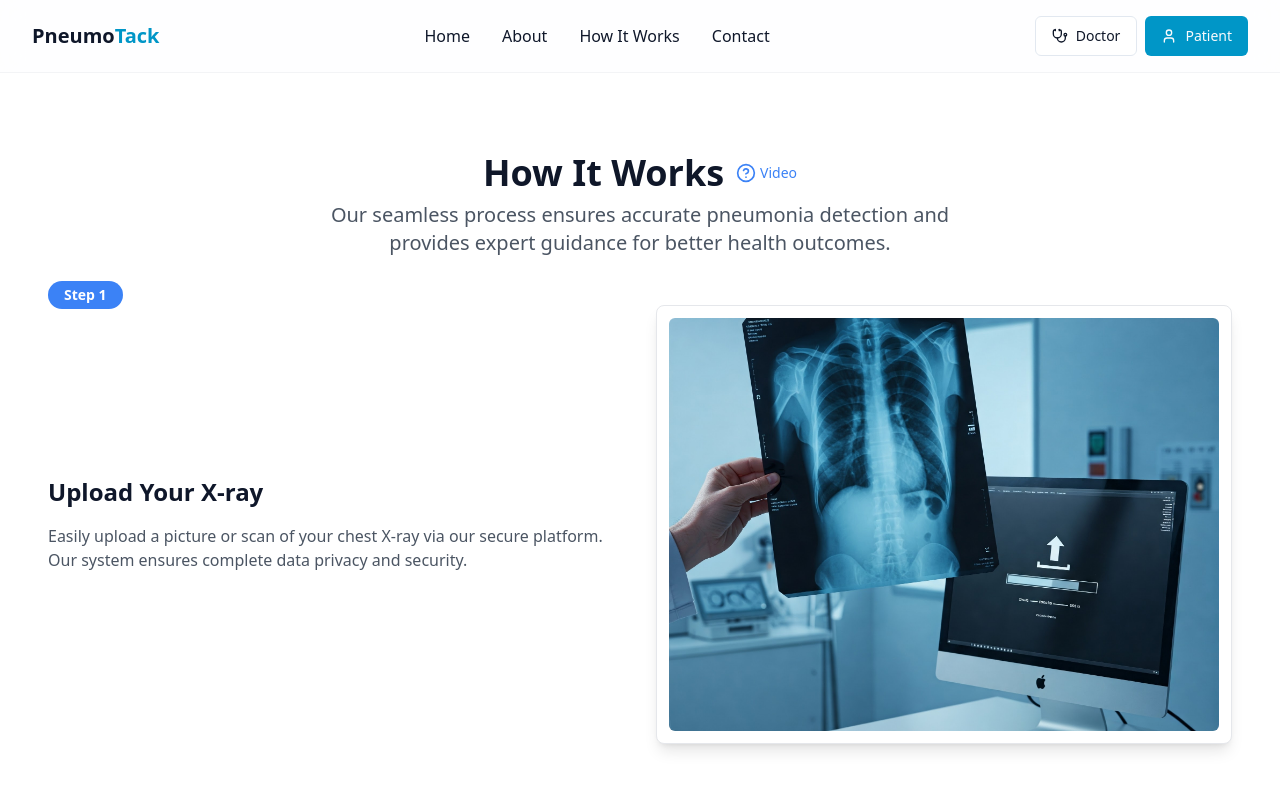
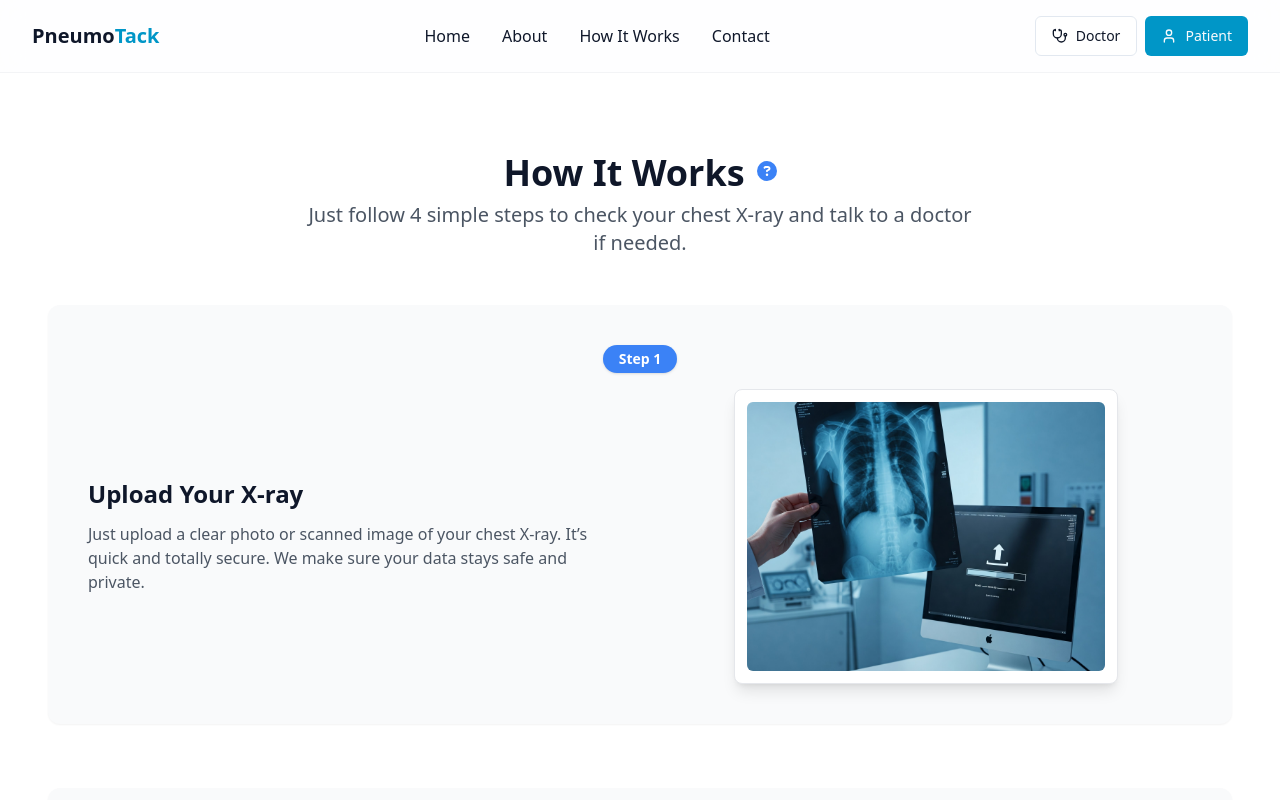
Before and after one commit to avanshh99/pneumotrack, a React (Vite) app: page /how-it-works in a window 1280 px wide. Shown: the top 800 px of the page. Built offline with nearby package versions, Linux system fonts and the light colour scheme.

Commit message:
fix: rectified the fa-icon on How It Works page

```diff
--- a/package.json
+++ b/package.json
@@ -11,6 +11,9 @@
     "preview": "vite preview"
   },
   "dependencies": {
+    "@fortawesome/fontawesome-svg-core": "^6.7.2",
+    "@fortawesome/free-solid-svg-icons": "^6.7.2",
+    "@fortawesome/react-fontawesome": "^0.2.2",
     "@hookform/resolvers": "^3.9.0",
     "@radix-ui/react-accordion": "^1.2.0",
     "@radix-ui/react-alert-dialog": "^1.1.1",
--- a/src/pages/HowItWorks.tsx
+++ b/src/pages/HowItWorks.tsx
@@ -1,31 +1,32 @@
 import Layout from "@/components/layout/Layout";
-import { HelpCircle } from "lucide-react";
 import { AspectRatio } from "@/components/ui/aspect-ratio";
+import { FontAwesomeIcon } from "@fortawesome/react-fontawesome";
+import { faCircleQuestion } from "@fortawesome/free-solid-svg-icons";
 
 const HowItWorks = () => {
   const steps = [
     {
       title: "Upload Your X-ray",
       description:
-        "Easily upload a picture or scan of your chest X-ray via our secure platform. Our system ensures complete data privacy and security.",
+        "Just upload a clear photo or scanned image of your chest X-ray. It’s quick and totally secure. We make sure your data stays safe and private.",
       image: "/assets/upload-xray.jpg",
     },
     {
       title: "AI Analysis",
       description:
-        "Our state-of-the-art AI quickly analyzes your X-ray, detecting potential signs of pneumonia with high precision and reliability.",
+        "Our smart AI will study your X-ray and look for signs of pneumonia. It does this fast and accurately, just like a trained doctor.",
       image: "/assets/ai-analysis.jpg",
     },
     {
       title: "Get Results",
       description:
-        "Receive a detailed diagnostic report highlighting critical findings and providing a confidence score for the AI's analysis.",
+        "You’ll get a simple report that shows what the AI found. It includes a confidence score that tells you how sure the AI is about its result.",
       image: "/assets/results.jpg",
     },
     {
       title: "Doctor Consultation",
       description:
-        "Get expert medical advice by connecting with a certified doctor. Discuss your results and explore personalized treatment options.",
+        "Need help understanding the results? You can easily talk to a certified doctor who will explain everything and guide you on what to do next.",
       image: "/assets/consult-doctor.jpg",
     },
   ];
@@ -34,46 +35,63 @@ const HowItWorks = () => {
     <Layout>
       <section className="py-20 px-4 bg-white">
         <div className="container mx-auto">
-          {/* Header with Video Link */}
+          {/* Header */}
           <div className="flex flex-col items-center justify-center mb-12">
-            <div className="flex items-center gap-3 mb-2">
+            <div className="flex items-center gap-3 mb-2 relative">
               <h1 className="text-4xl font-bold text-center">How It Works</h1>
               <a
                 href="https://www.youtube.com"
                 target="_blank"
                 rel="noopener noreferrer"
-                className="flex items-center gap-1 text-blue-500 hover:underline text-sm"
+                className="relative group"
               >
-                <HelpCircle className="w-5 h-5" />
-                <span>Video</span>
+                <FontAwesomeIcon
+                  icon={faCircleQuestion}
+                  className="text-blue-500 hover:text-blue-700 w-5 h-5 cursor-pointer"
+                />
+                <span className="absolute left-full top-1/2 -translate-y-1/2 ml-2 bg-blue-500 text-white text-xs px-2 py-1 rounded opacity-0 group-hover:opacity-100 transition-opacity duration-200">
+                  Video
+                </span>
               </a>
             </div>
             <p className="text-xl text-gray-600 text-center max-w-2xl">
-              Our seamless process ensures accurate pneumonia detection and provides expert guidance for better health outcomes.
+              Just follow 4 simple steps to check your chest X-ray and talk to a doctor if needed.
             </p>
           </div>
 
           {/* Steps */}
-          <div className="space-y-24">
+          <div className="space-y-16"> {/* reduced gap from 24 to 16 */}
             {steps.map((step, index) => (
               <div
                 key={index}
-                className={`flex flex-col ${index % 2 === 0 ? "md:flex-row" : "md:flex-row-reverse"} gap-8 items-center relative`}
+                className="bg-gray-50 rounded-xl shadow-sm p-6 md:p-10"
               >
-                {/* Step Pill */}
-                <div className="absolute -top-6 bg-blue-500 text-white text-sm font-bold py-1 px-4 rounded-full">
+                {/* Pill Above Title */}
+                <div className="text-center mb-4">
+                  <div className="inline-block bg-blue-500 text-white text-sm font-bold py-1 px-4 rounded-full shadow">
                     Step {index + 1}
                   </div>
-
-                {/* Description */}
-                <div className="md:w-1/2 space-y-4">
-                  <h2 className="text-2xl font-bold text-pneumo-dark">{step.title}</h2>
-                  <p className="text-gray-600">{step.description}</p>
                 </div>
 
-                {/* Image (OG size) */}
-                <div className="md:w-1/2">
-                  <div className="bg-white rounded-lg shadow-lg p-3 border border-gray-200">
+                {/* Content Row */}
+                <div
+                  className={`flex flex-col ${
+                    index % 2 === 0 ? "md:flex-row" : "md:flex-row-reverse"
+                  } md:items-center gap-6 md:gap-10`}
+                >
+                  {/* Description */}
+                  <div className="md:w-1/2 space-y-3">
+                    <h2 className="text-2xl font-bold text-pneumo-dark text-center md:text-left">
+                      {step.title}
+                    </h2>
+                    <p className="text-gray-600 text-center md:text-left">
+                      {step.description}
+                    </p>
+                  </div>
+
+                  {/* Image - smaller and closer */}
+                  <div className="md:w-1/2 flex justify-center">
+                    <div className="bg-white rounded-lg shadow-lg p-3 border border-gray-200 max-w-sm w-full">
                       <AspectRatio ratio={4 / 3}>
                         <img
                           src={step.image}
@@ -81,6 +99,7 @@ const HowItWorks = () => {
                           className="w-full h-full object-cover rounded-md"
                         />
                       </AspectRatio>
+                    </div>
                   </div>
                 </div>
               </div>
```
Also changed, not shown: 1 other file (tests, documents, lock files or other folders). Lines whose indentation alone changed are shown as unchanged.
